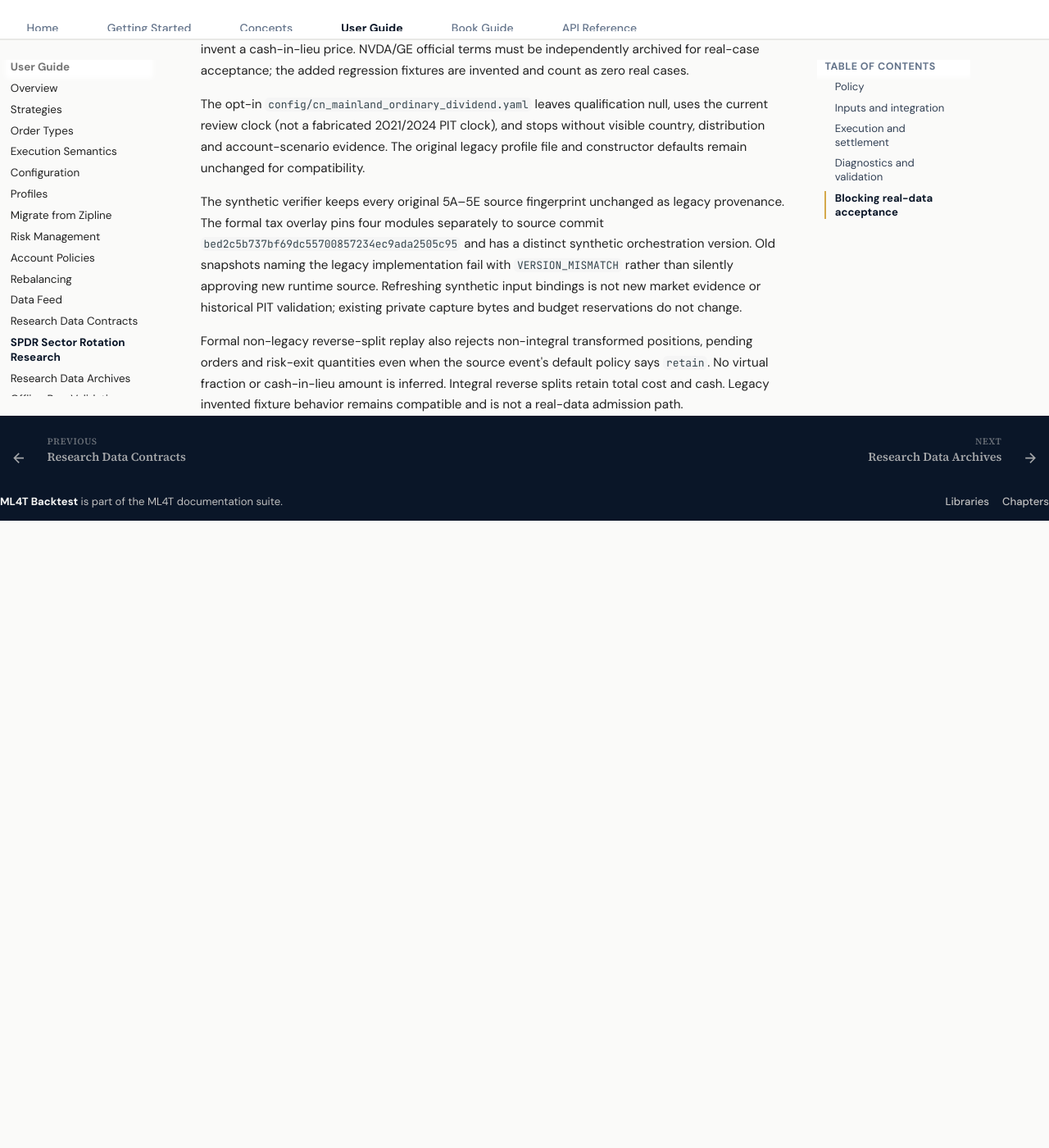
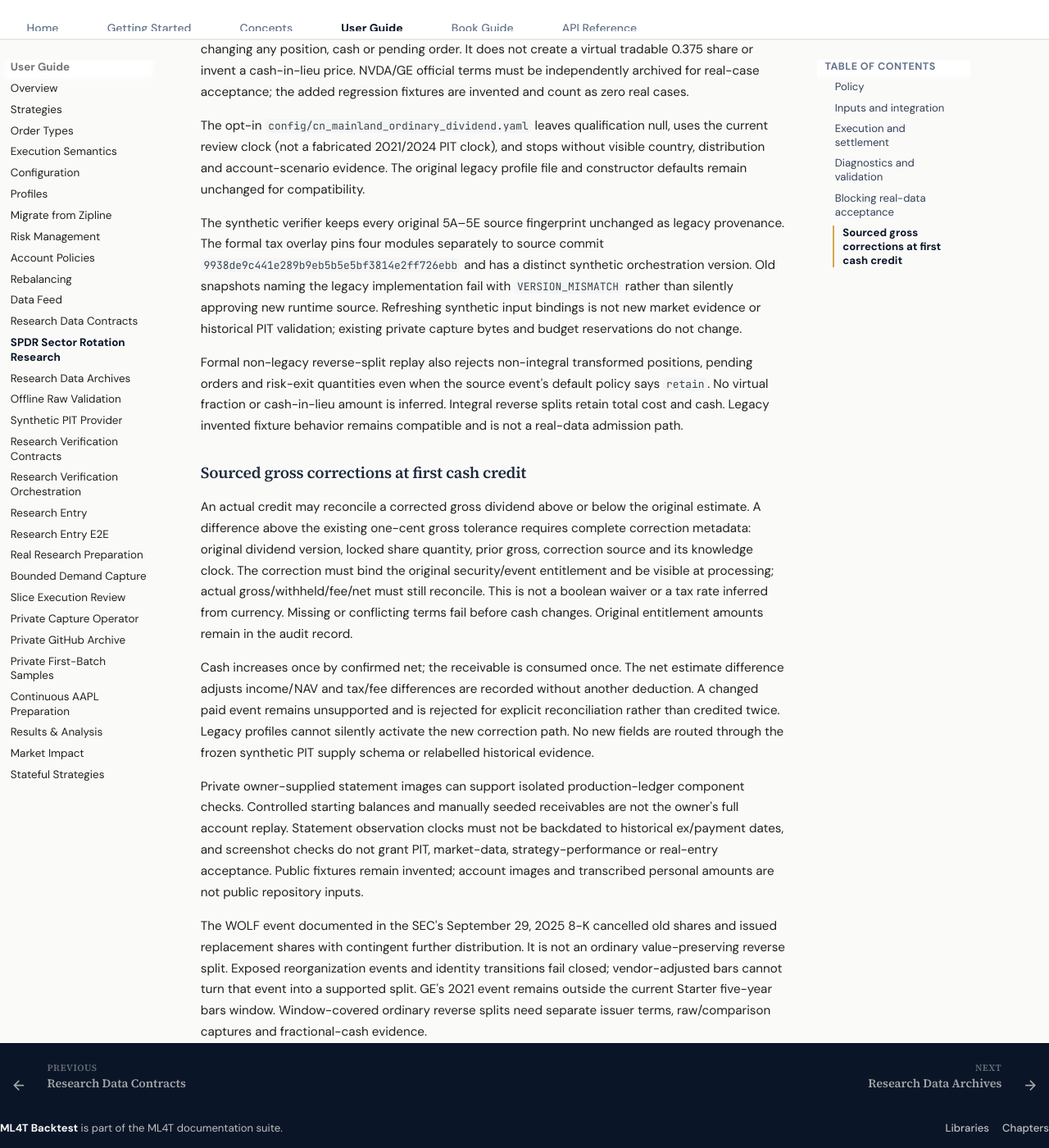
Before and after one commit to dczhhh/quant-strategies-code, an MkDocs documentation site: the page built from docs/research-sector-rotation.md, in a window 1280 px wide and 1400 px high, scrolled down 4350 px. Shown: the whole window at 82% size. Built offline with MkDocs 1.6.1 and Material for MkDocs 9.7.7, drawn with Linux system fonts in a browser that asks for light colours; comment, search, counter and statistics services are not loaded; before the commit the page ends 4985 px from its top, so only the background shows below that; some of the changed text lies outside the part shown.

Commit message:
Pin sourced credit-correction runtime independently of legacy evidence; document private component-check limits

```diff
--- a/docs/research-sector-rotation.md
+++ b/docs/research-sector-rotation.md
@@ -167,7 +167,8 @@
 pending archived official event/classification evidence, independently verified
 raw/split-adjusted/total-return chains and historical PIT evidence. Actual IBKR
 gross, withheld tax, fee and net credits cannot be inferred from a payable date.
-No real broker statement has been supplied. Historical revised API responses
+No complete broker history has been supplied; owner-provided statement excerpts
+support isolated credit-component checks only. Historical revised API responses
 cannot be relabelled historical knowledge.
 
 The formal constraint package now exposes the reviewed PR #8 versioned country
@@ -193,7 +194,7 @@
 
 The synthetic verifier keeps every original 5A–5E source fingerprint unchanged
 as legacy provenance. The formal tax overlay pins four modules separately to
-source commit `bed2c5b737bf69dc55700857234ec9ada2505c95` and has a distinct synthetic
+source commit `9938de9c441e289b9eb5b5e5bf3814e2ff726ebb` and has a distinct synthetic
 orchestration version. Old snapshots naming the legacy implementation fail with
 `VERSION_MISMATCH` rather than silently approving new runtime source. Refreshing
 synthetic input bindings is not new market evidence or historical PIT validation;
@@ -204,3 +205,37 @@
 default policy says `retain`. No virtual fraction or cash-in-lieu amount is
 inferred. Integral reverse splits retain total cost and cash. Legacy invented
 fixture behavior remains compatible and is not a real-data admission path.
+
+### Sourced gross corrections at first cash credit
+
+An actual credit may reconcile a corrected gross dividend above or below the
+original estimate. A difference above the existing one-cent gross tolerance
+requires complete correction metadata: original dividend version, locked share
+quantity, prior gross, correction source and its knowledge clock. The correction
+must bind the original security/event entitlement and be visible at processing;
+actual gross/withheld/fee/net must still reconcile. This is not a boolean waiver
+or a tax rate inferred from currency. Missing or conflicting terms fail before
+cash changes. Original entitlement amounts remain in the audit record.
+
+Cash increases once by confirmed net; the receivable is consumed once. The net
+estimate difference adjusts income/NAV and tax/fee differences are recorded
+without another deduction. A changed paid event remains unsupported and is
+rejected for explicit reconciliation rather than credited twice. Legacy profiles
+cannot silently activate the new correction path. No new fields are routed
+through the frozen synthetic PIT supply schema or relabelled historical evidence.
+
+Private owner-supplied statement images can support isolated production-ledger
+component checks. Controlled starting balances and manually seeded receivables
+are not the owner's full account replay. Statement observation clocks must not
+be backdated to historical ex/payment dates, and screenshot checks do not grant
+PIT, market-data, strategy-performance or real-entry acceptance. Public fixtures
+remain invented; account images and transcribed personal amounts are not public
+repository inputs.
+
+The WOLF event documented in the SEC's September 29, 2025 8-K cancelled old
+shares and issued replacement shares with contingent further distribution.
+It is not an ordinary value-preserving reverse split. Exposed reorganization
+events and identity transitions fail closed; vendor-adjusted bars cannot turn
+that event into a supported split. GE's 2021 event remains outside the current
+Starter five-year bars window. Window-covered ordinary reverse splits need
+separate issuer terms, raw/comparison captures and fractional-cash evidence.
```
Also changed, not shown: 1 other file.
